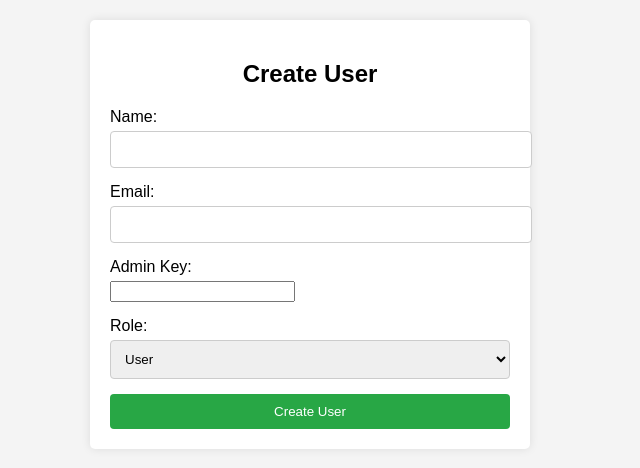
After one commit to mami186/PHP-Project, a PHP site: template app/views/user/user.php in a window 1280 px wide. The commit adds this page. Shown: the top 468 px of the page, without its empty margins (330-970 px from the left). Run offline with PHP 8.4, Linux system fonts and the light colour scheme; the template is opened without the code that fills it, so the values that code supplies are empty; some libraries are stand-ins or nearby versions.

Commit message:
Refactor the push user management and update base URL; add user creation functionality

```diff
--- a/app/views/budget/budget.php
+++ b/app/views/budget/budget.php
@@ -1,4 +1,9 @@
 <?php
+
+
+    // if ($_SESSION['user_role'] !== 'admin') {
+    //     die("Access denied! You are not an admin.");
+    // }
 // Fetching budgets from the database
     require_once __DIR__ . '/../../models/BudgetModel.php';
     require_once __DIR__ . '/../../controllers/BudgetController.php';
--- a/app/views/register.php
+++ b/app/views/register.php
@@ -23,6 +23,7 @@
                     <input type="text" name="name" placeholder="Name" id="username" required="">
                     <input type="email" name="email" placeholder="Email" required="">
                     <input type="password"name="password" placeholder="Password" required="">
+                    <input type="password" name="adminkey" placeholder="adminkey" required="">
                     <button><a href="">Sign Up</a></button>
                 </form>
             </div>
--- /dev/null
+++ b/app/views/user/user.php
@@ -0,0 +1,84 @@
+<!DOCTYPE html>
+<html lang="en">
+<head>
+    <meta charset="UTF-8">
+    <meta name="viewport" content="width=device-width, initial-scale=1.0">
+    <title>User Creation Page</title>
+    <style>
+        body {
+            font-family: Arial, sans-serif;
+            background-color: #f4f4f4;
+            margin: 0;
+            padding: 20px;
+        }
+        .container {
+            max-width: 400px;
+            margin: auto;
+            background: white;
+            padding: 20px;
+            border-radius: 5px;
+            box-shadow: 0 0 10px rgba(0, 0, 0, 0.1);
+        }
+        h2 {
+            text-align: center;
+        }
+        .form-group {
+            margin-bottom: 15px;
+        }
+        label {
+            display: block;
+            margin-bottom: 5px;
+        }
+        input[type="text"],
+        input[type="email"],
+        input[type="password"],
+        select {
+            width: 100%;
+            padding: 10px;
+            border: 1px solid #ccc;
+            border-radius: 4px;
+        }
+        input[type="submit"] {
+            background-color: #28a745;
+            color: white;
+            border: none;
+            padding: 10px;
+            border-radius: 4px;
+            cursor: pointer;
+            width: 100%;
+        }
+        input[type="submit"]:hover {
+            background-color: #218838;
+        }
+    </style>
+</head>
+<body>
+
+<div class="container">
+    <h2>Create User</h2>
+    <form action="<?= BASE_URL ?>/create-user" method="POST">
+        <div class="form-group">
+            <label for="name">Name:</label>
+            <input type="text" id="name" name="Name" required>
+        </div>
+        <div class="form-group">
+            <label for="email">Email:</label>
+            <input type="email" id="email" name="Email">
+        </div>
+        <div class="form-group">
+            <label for="adminKey">Admin Key:</label>
+            <input id="adminKey" name="adminKey" required>
+        </div>
+        <div class="form-group">
+            <label for="role">Role:</label>
+            <select id="role" name="role" required>
+                <option value="user">User </option>
+                <option value="admin">Admin</option>
+            </select>
+        </div>
+        <input type="submit" value="Create User">
+    </form>
+</div>
+
+</body>
+</html>
--- a/config/config.php
+++ b/config/config.php
@@ -5,6 +5,6 @@
     require_once __DIR__ . '/../core/Database.php';
 
     $db = new Database();
-    define('BASE_URL', '/PHP-Project/public');
+    define('BASE_URL', '/budget_managment/public');
 
 ?>
--- a/public/index.php
+++ b/public/index.php
@@ -1,6 +1,6 @@
 <?php
 
-    session_start();
+
     error_reporting(E_ALL);
     ini_set('display_errors', 1);
 
```
Also changed, not shown: app/controllers/UserController.php (added, +42 -0 lines), app/models/UserModel.php (+49 -9 lines), app/views/dashboard.php (+7 -7 lines), database/budgetman.sql (+13 -16 lines), routes/routes.php (+9 -11 lines), public/.htaccess, public/assets/css/dashboard.css.
